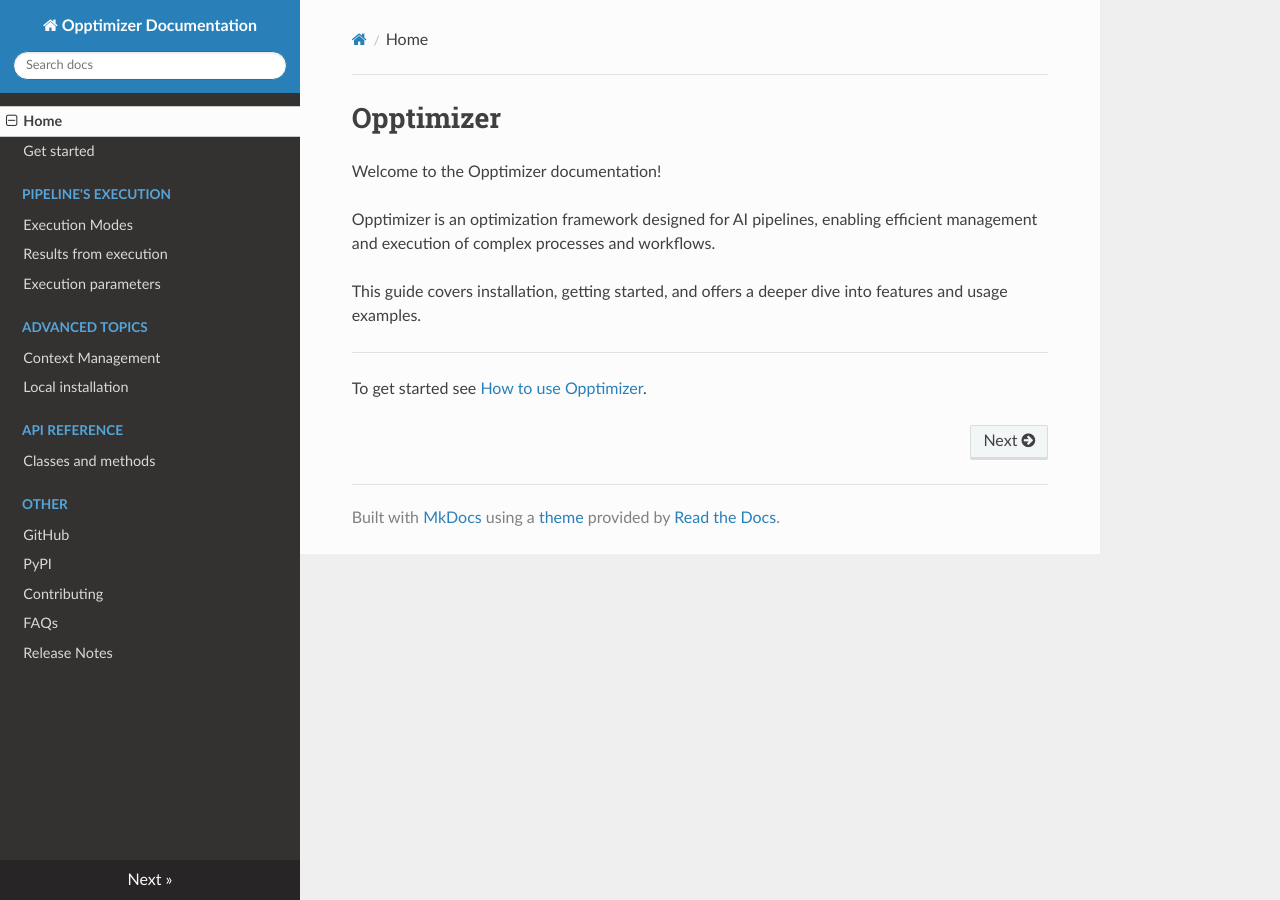
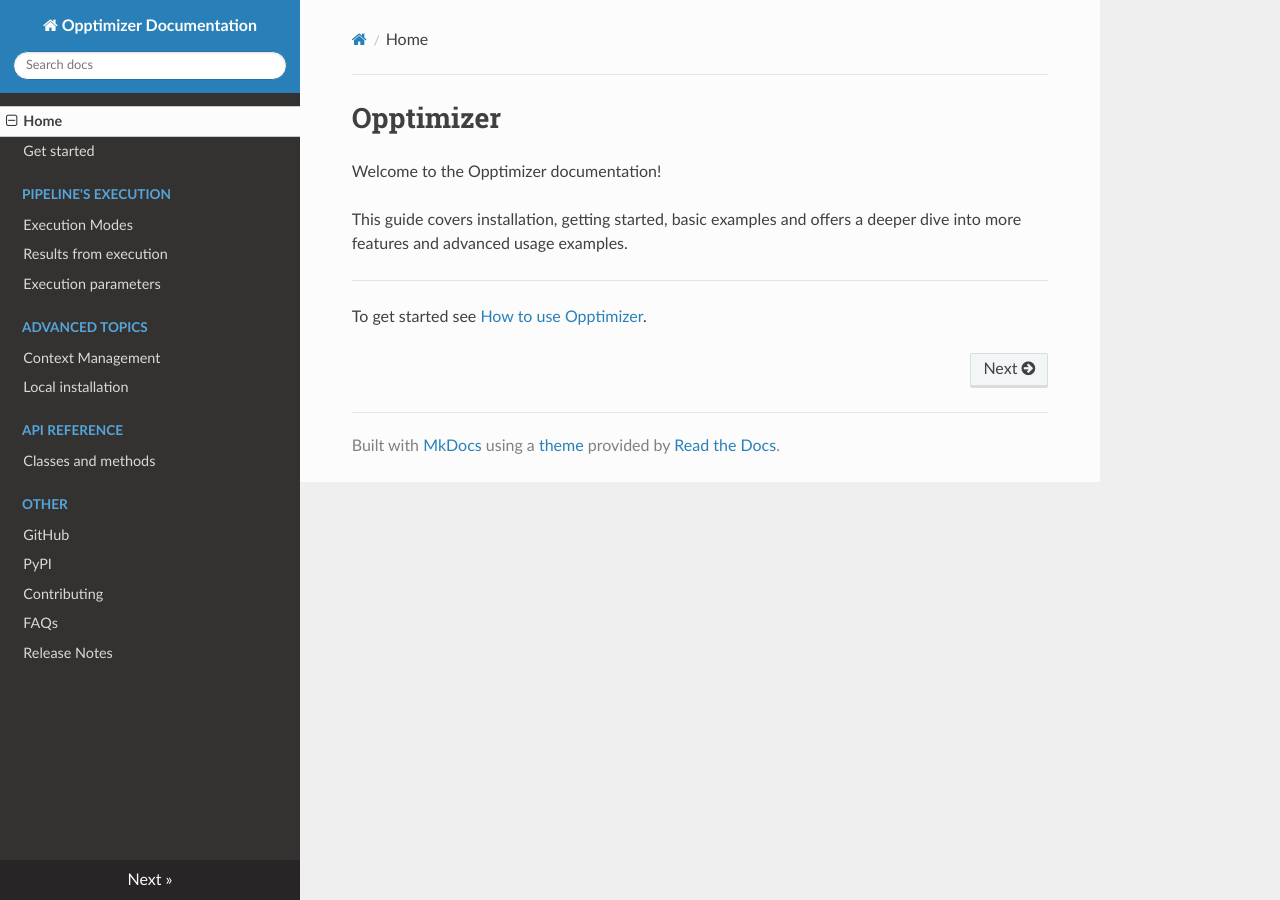
Before and after one commit to virtgen/opptimizer, an MkDocs documentation site: the page built from docs/index.md, in a window 1280 px wide. Built offline with MkDocs 1.6.1, drawn with Linux system fonts in a browser that asks for light colours; nearby versions of some CDN libraries.

```diff
--- a/docs/index.md
+++ b/docs/index.md
@@ -2,9 +2,7 @@
 
 Welcome to the Opptimizer documentation!
 
-Opptimizer is an optimization framework designed for AI pipelines, enabling efficient management and execution of complex processes and workflows.
-
-This guide covers installation, getting started, and offers a deeper dive into features and usage examples.
+This guide covers installation, getting started, basic examples and offers a deeper dive into more features and advanced usage examples.
 
 ---
 
```
Also changed, not shown: README.md (+5 -1 lines).
